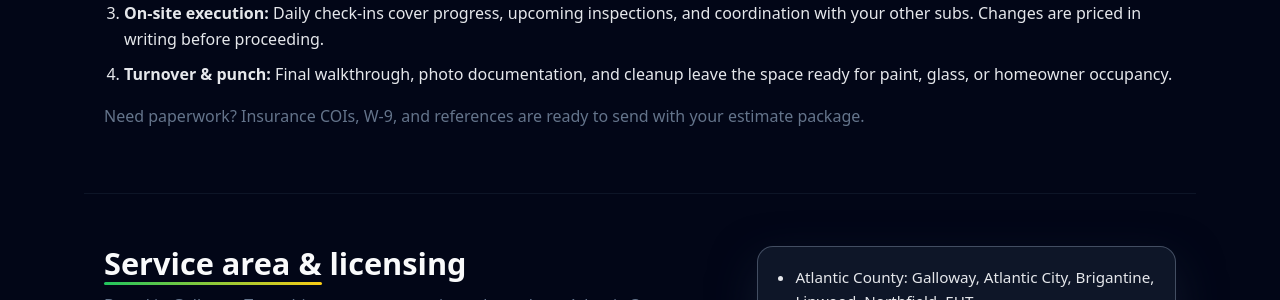
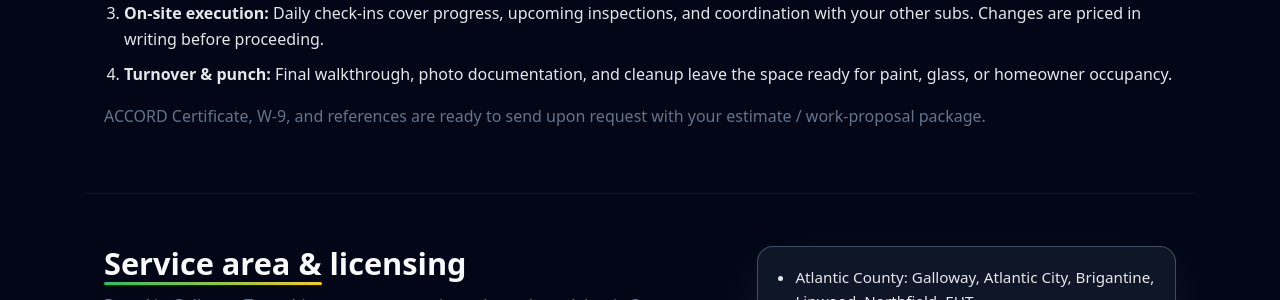
Before and after one commit to XTX33/Tillerstead-site, a Jekyll site: the page built from index.html, in a window 1280 px wide and 900 px high, scrolled down 2201 px. Shown: the part 155-455 px from the top of the window. Built offline with Jekyll 4.4.1, drawn with Linux system fonts in a browser that asks for light colours.

Commit message:
Update index.html

```diff
--- a/index.html
+++ b/index.html
@@ -721,7 +721,7 @@ body.page-home {
         </li>
       </ol>
       <p>
-        Need paperwork? Insurance COIs, W-9, and references are ready to send with your estimate package.
+        ACCORD Certificate, W-9, and references are ready to send upon request with your estimate / work-proposal package.
       </p>
     </div>
   </div>
```
